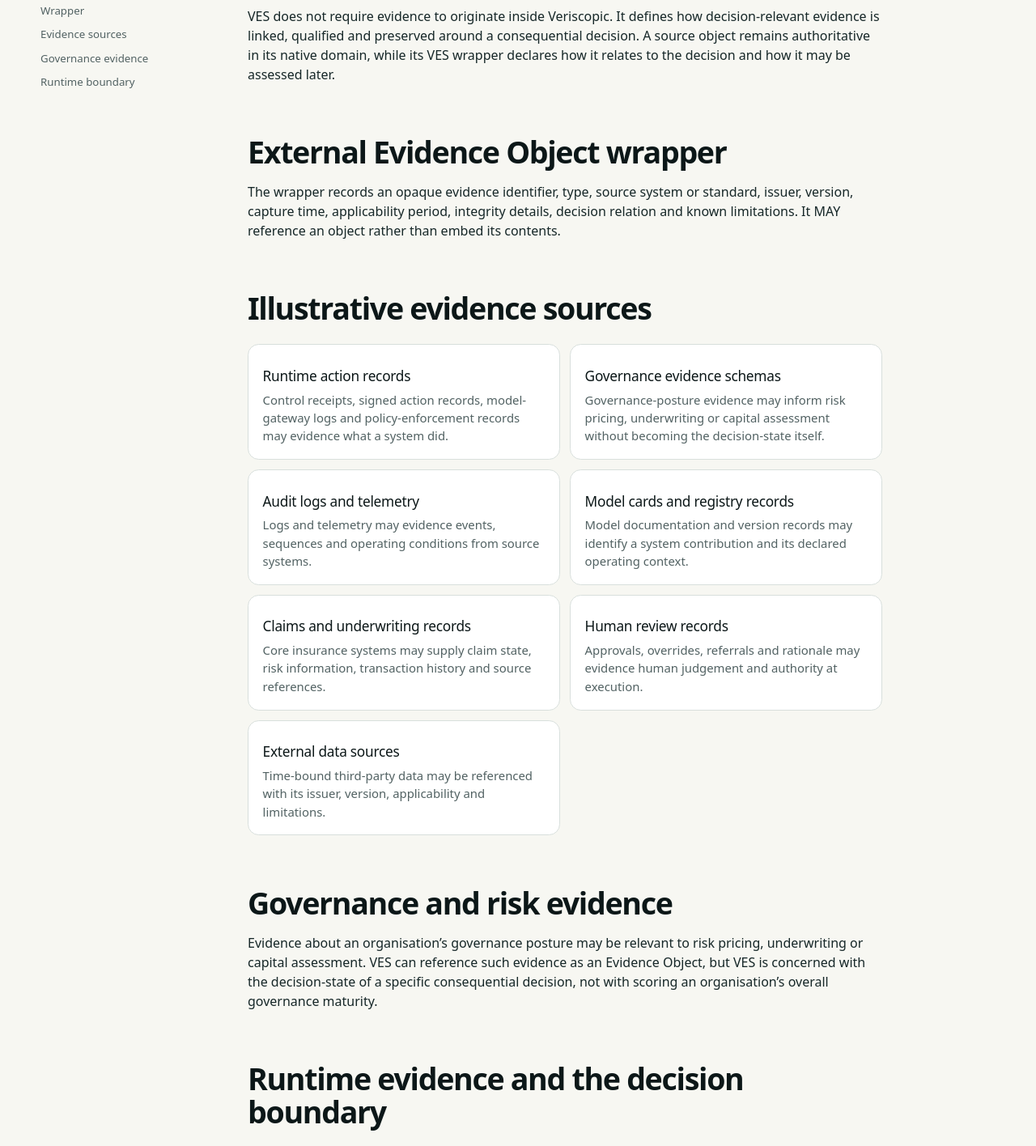
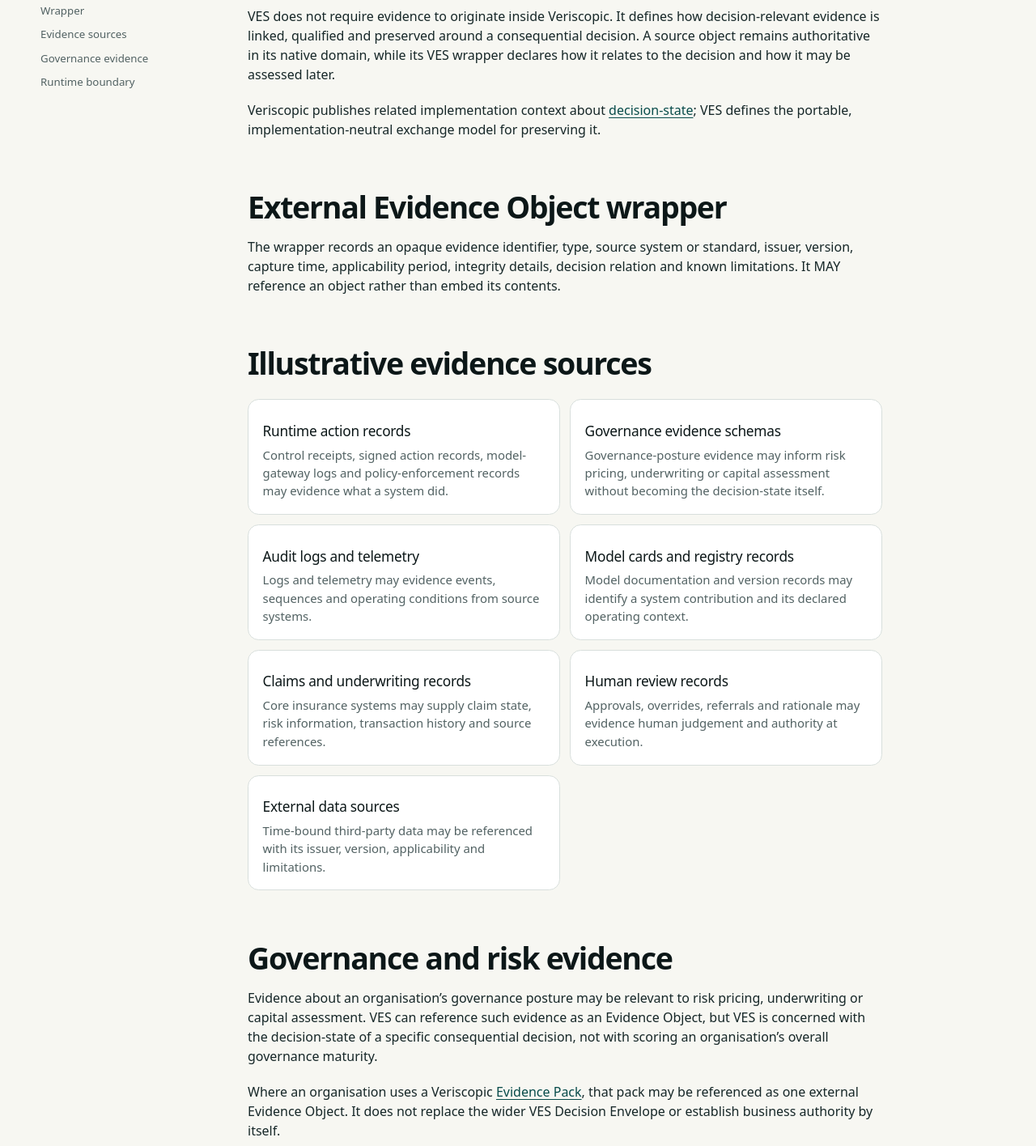
Before and after one commit to hello578/ves-standard, a Next.js app: page /interoperability in a window 1280 px wide. Shown: the part 740-2156 px from the top of the page at 81% size. Built offline with nearby package versions, Linux system fonts and the light colour scheme.

Commit message:
Add contextual Veriscopic deep links

```diff
--- a/app/cite/page.tsx
+++ b/app/cite/page.tsx
@@ -8,5 +8,5 @@
   <h2>Short citation</h2><pre>{`The Verifiable Evidence Standard (VES) 1.2 Draft`}</pre>
   <h2>Schema identifiers</h2><pre>{`https://vesstandard.org/schemas/ves-decision-envelope-1.2-draft.schema.json
 https://vesstandard.org/schemas/ves-external-evidence-object-1.2-draft.schema.json`}</pre>
-  <h2>Version pinning</h2><p>Evidence packages, implementation statements and technical reviews should cite the exact VES version and applicable profile. VES 1.1 remains the current active, citable version. VES 1.2 Draft is published for implementation review and must be cited with its draft status.</p>
+  <h2>Version pinning</h2><p>Evidence packages, implementation statements and technical reviews should cite the exact VES version and applicable profile. VES 1.1 remains the current active, citable version. VES 1.2 Draft is published for implementation review and must be cited with its draft status. <a href="https://veriscopic.com">Veriscopic</a> is the steward of the published standard.</p>
   </PageFrame>}
--- a/app/governance/page.tsx
+++ b/app/governance/page.tsx
@@ -4,7 +4,7 @@
 
 export const metadata: Metadata = { title: "Governance", description: "Stewardship, version policy and public change process for VES.", alternates: { canonical: "/governance" } }
 export default function GovernancePage(){return <PageFrame eyebrow="Stewardship" title="Governance of VES" intro="VES is stewarded by Veriscopic. Governance is designed to preserve technical clarity, public version history and an implementation-neutral standard." toc={[{id:"stewardship",label:"Stewardship"},{id:"changes",label:"Change process"},{id:"versions",label:"Version policy"},{id:"participate",label:"Participate"},{id:"boundary",label:"Boundary"}]}>
-  <h2 id="stewardship">Stewardship</h2><p>VES is a published, implementation-neutral standard stewarded by Veriscopic. It is publicly published for review and implementation. Veriscopic maintains the specification, schemas, profiles, examples, change history and citation rules, and reserves VES marks, conformance language and certification use.</p><p>Stewardship does not imply that every implementation, evidence package or decision has been reviewed by Veriscopic.</p>
+  <h2 id="stewardship">Stewardship</h2><p>VES is a published, implementation-neutral standard stewarded by <a href="https://veriscopic.com">Veriscopic</a>. It is publicly published for review and implementation. Veriscopic maintains the specification, schemas, profiles, examples, change history and citation rules, and reserves VES marks, conformance language and certification use.</p><p>Stewardship does not imply that every implementation, evidence package or decision has been reviewed by Veriscopic.</p>
   <h2 id="changes">Public change process</h2><ol><li>Material proposals are recorded with their rationale and affected public semantics.</li><li>Draft changes are versioned and published for review before being described as stable.</li><li>Breaking changes require a new major version; compatible additions require a minor version.</li><li>Corrections that do not change meaning may be published as patch revisions.</li><li>Historical versions remain identifiable and citable.</li></ol>
   <h2 id="versions">Version and naming policy</h2><p>{namingClarification}</p><p>Published evidence packages should pin the applicable VES version. Historical names and version records are preserved rather than silently rewritten.</p>
   <h2 id="participate">Working-group interest</h2><p>Insurance operators, assurance leaders, architects and technical reviewers may register interest in future public review and working-group activity by contacting <a href="mailto:standards@veriscopic.com">standards@veriscopic.com</a>. No members, endorsements or adoption claims are implied.</p>
--- a/app/interoperability/page.tsx
+++ b/app/interoperability/page.tsx
@@ -4,9 +4,9 @@
 export const metadata: Metadata = { title: "Interoperability", description: "How VES preserves native external evidence inside a portable consequential decision-state.", alternates: { canonical: "/interoperability" } }
 const examples=[["Runtime action records","Control receipts, signed action records, model-gateway logs and policy-enforcement records may evidence what a system did."],["Governance evidence schemas","Governance-posture evidence may inform risk pricing, underwriting or capital assessment without becoming the decision-state itself."],["Audit logs and telemetry","Logs and telemetry may evidence events, sequences and operating conditions from source systems."],["Model cards and registry records","Model documentation and version records may identify a system contribution and its declared operating context."],["Claims and underwriting records","Core insurance systems may supply claim state, risk information, transaction history and source references."],["Human review records","Approvals, overrides, referrals and rationale may evidence human judgement and authority at execution."],["External data sources","Time-bound third-party data may be referenced with its issuer, version, applicability and limitations."]]
 export default function InteroperabilityPage(){return <PageFrame eyebrow="External Evidence Profile" title="Native evidence remains native." intro="VES links evidence from source systems and external standards without requiring those artefacts to be rewritten into a proprietary format." toc={[{id:"principle",label:"Principle"},{id:"wrapper",label:"Wrapper"},{id:"examples",label:"Evidence sources"},{id:"governance",label:"Governance evidence"},{id:"boundary",label:"Runtime boundary"}]}>
-  <h2 id="principle">Interoperability principle</h2><p>VES does not require evidence to originate inside Veriscopic. It defines how decision-relevant evidence is linked, qualified and preserved around a consequential decision. A source object remains authoritative in its native domain, while its VES wrapper declares how it relates to the decision and how it may be assessed later.</p>
+  <h2 id="principle">Interoperability principle</h2><p>VES does not require evidence to originate inside Veriscopic. It defines how decision-relevant evidence is linked, qualified and preserved around a consequential decision. A source object remains authoritative in its native domain, while its VES wrapper declares how it relates to the decision and how it may be assessed later.</p><p>Veriscopic publishes related implementation context about <a href="https://veriscopic.com/decision-state">decision-state</a>; VES defines the portable, implementation-neutral exchange model for preserving it.</p>
   <h2 id="wrapper">External Evidence Object wrapper</h2><p>The wrapper records an opaque evidence identifier, type, source system or standard, issuer, version, capture time, applicability period, integrity details, decision relation and known limitations. It MAY reference an object rather than embed its contents.</p>
   <h2 id="examples">Illustrative evidence sources</h2><div className="evidence-grid">{examples.map(([title,description])=><article key={title} className="evidence-card"><h3>{title}</h3><p>{description}</p></article>)}</div>
-  <h2 id="governance">Governance and risk evidence</h2><p>Evidence about an organisation’s governance posture may be relevant to risk pricing, underwriting or capital assessment. VES can reference such evidence as an Evidence Object, but VES is concerned with the decision-state of a specific consequential decision, not with scoring an organisation’s overall governance maturity.</p>
+  <h2 id="governance">Governance and risk evidence</h2><p>Evidence about an organisation’s governance posture may be relevant to risk pricing, underwriting or capital assessment. VES can reference such evidence as an Evidence Object, but VES is concerned with the decision-state of a specific consequential decision, not with scoring an organisation’s overall governance maturity.</p><p>Where an organisation uses a Veriscopic <a href="https://veriscopic.com/evidence">Evidence Pack</a>, that pack may be referenced as one external Evidence Object. It does not replace the wider VES Decision Envelope or establish business authority by itself.</p>
   <h2 id="boundary">Runtime evidence and the decision boundary</h2><div className="callout callout-warning">Runtime-control receipts, model-gateway logs, signed action records and policy-enforcement records may form part of a VES Decision Envelope. They do not, by themselves, establish the full business decision-state unless linked to applicable evidence, business authority, human judgement and organisational commitment.</div><p>VES evaluates whether the wider submitted package supports the selected profile. It does not require a particular external standard.</p>
   </PageFrame>}
```
